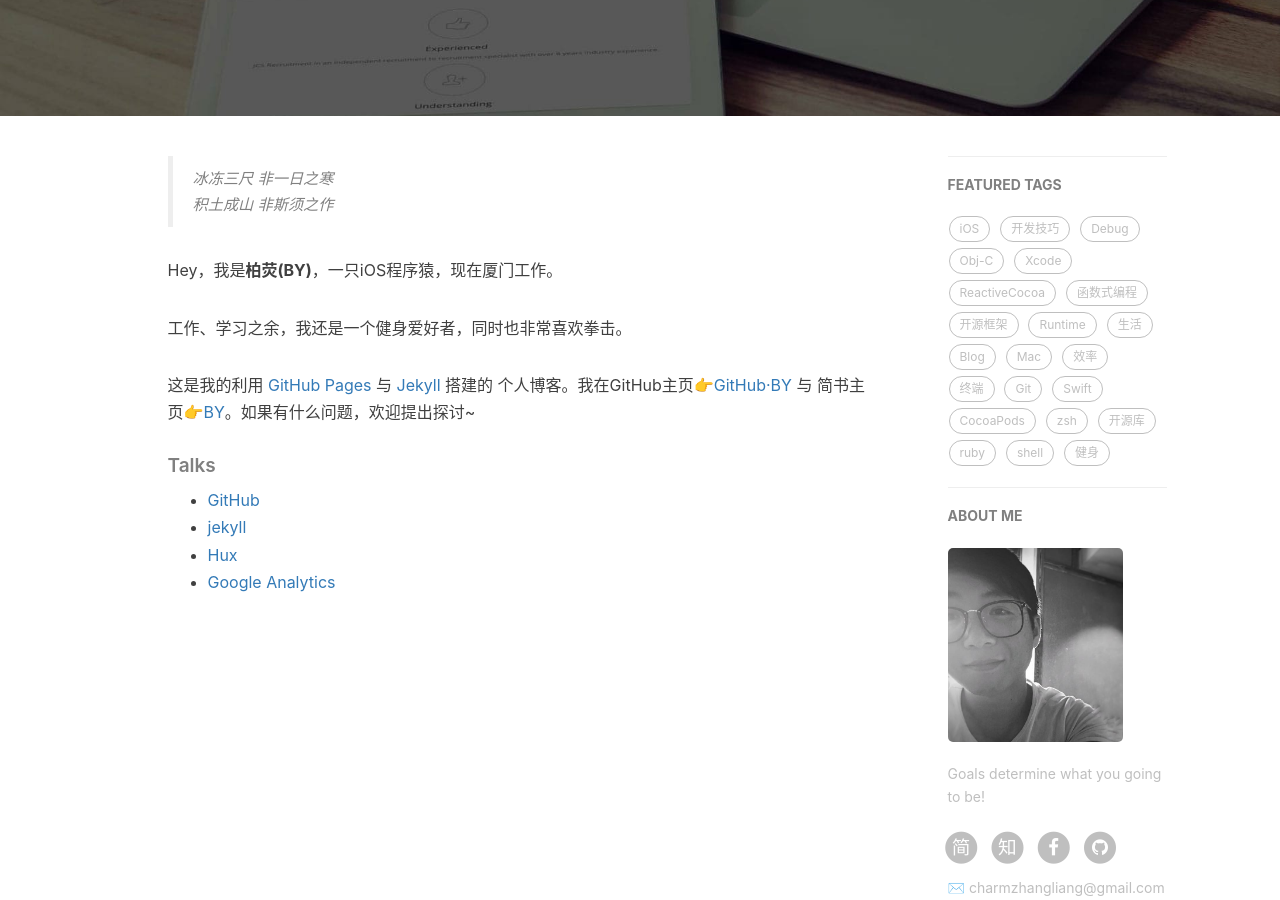
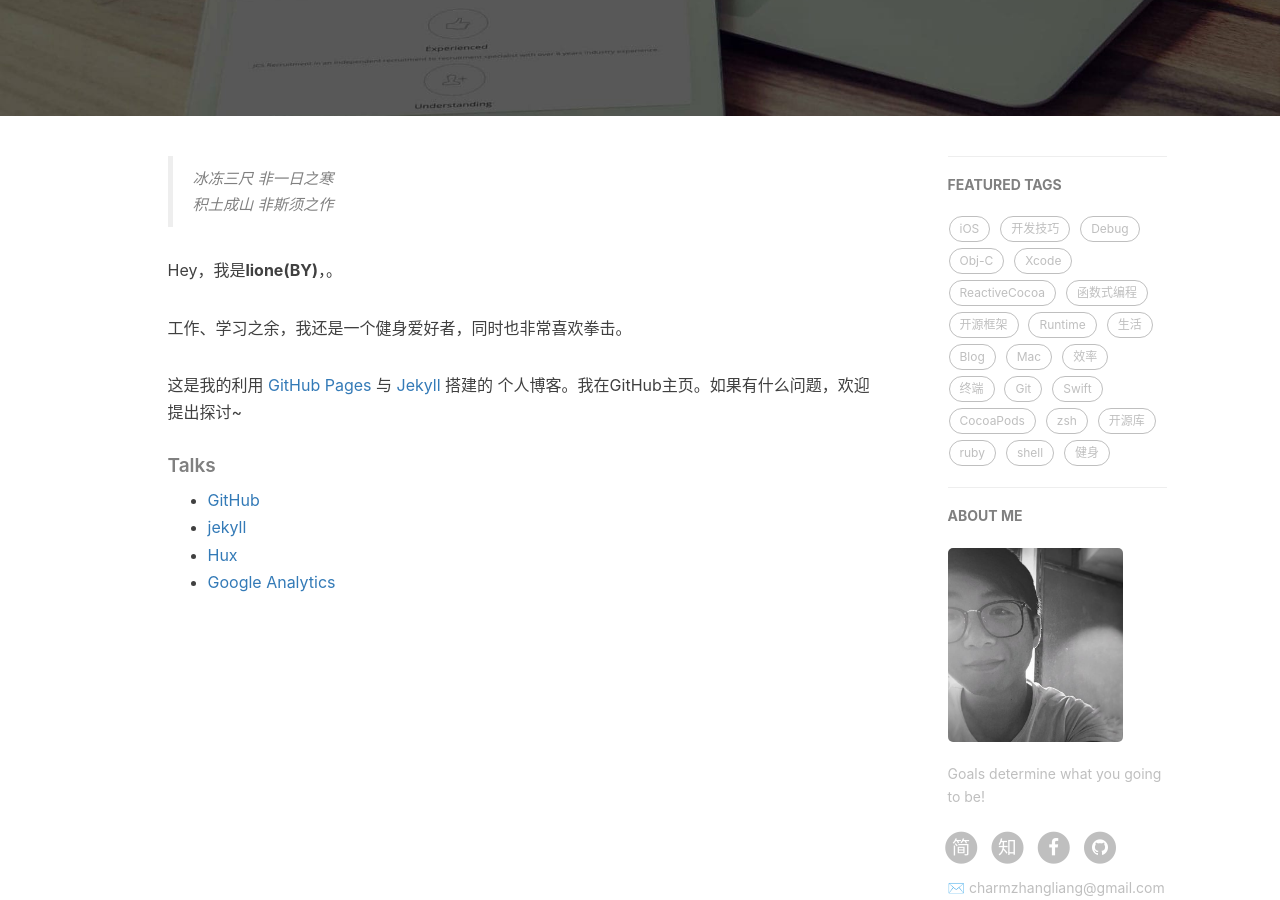
Before and after one commit to enochzhang84/enochzhang84.github.io, a Jekyll site: the page built from about.html, in a window 1280 px wide and 900 px high, scrolled down 302 px. Built offline with Jekyll 4.4.1, drawn with Linux system fonts in a browser that asks for light colours; nearby versions of some CDN libraries; comment, search, counter and statistics services are not loaded.

Commit message:
Update about.html

```diff
--- a/about.html
+++ b/about.html
@@ -18,11 +18,11 @@ header-img: "img/post-bg-rwd.jpg"
     <blockquote><p>冰冻三尺 非一日之寒<br>
     积土成山 非斯须之作</p></blockquote>
 
-    <p>Hey，我是<strong>柏荧(BY)</strong>，一只iOS程序猿，现在厦门工作。</p>
+    <p>Hey，我是<strong>lione(BY)</strong>，。</p>
 
     <p>工作、学习之余，我还是一个健身爱好者，同时也非常喜欢拳击。</p>
 
-    <p>这是我的利用 <a href="https://pages.github.com/">GitHub Pages</a> 与 <a href="http://jekyll.com.cn/">Jekyll</a> 搭建的 个人博客。我在GitHub主页<a href="https://github.com/qiubaiying">👉GitHub·BY</a> 与 简书主页<a href="https://http://www.jianshu.com/u/e71990ada2fd">👉BY</a>。如果有什么问题，欢迎提出探讨~</p>
+    <p>这是我的利用 <a href="https://pages.github.com/">GitHub Pages</a> 与 <a href="http://jekyll.com.cn/">Jekyll</a> 搭建的 个人博客。我在GitHub主页</a>。如果有什么问题，欢迎提出探讨~</p>
 
     <p></p>
 
```
